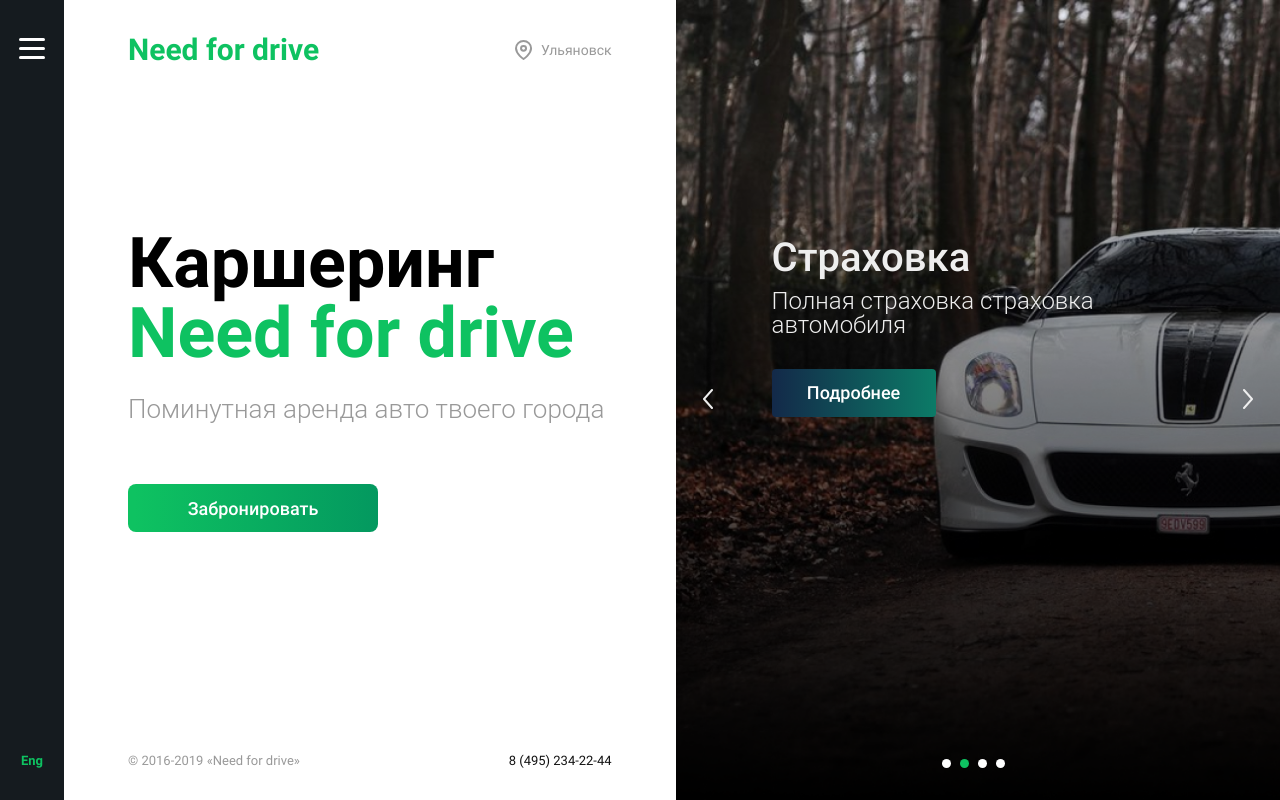
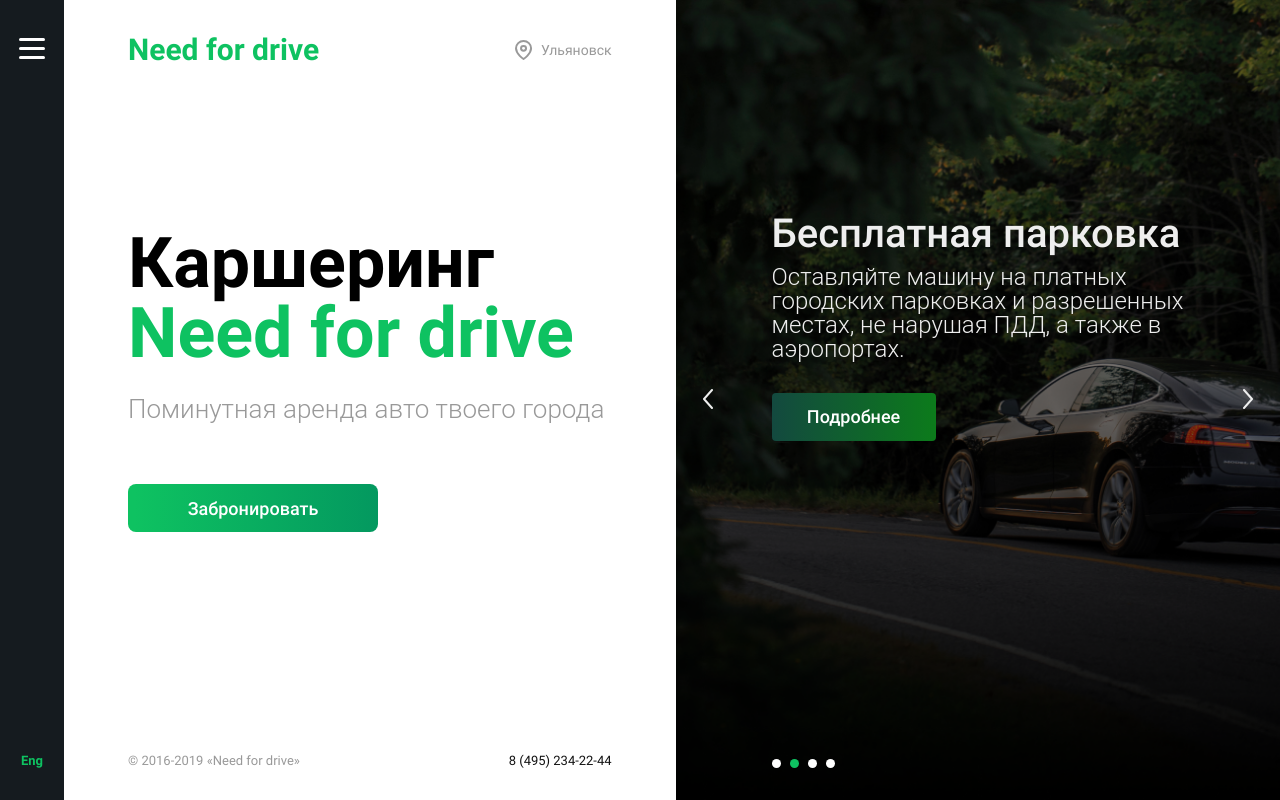
Before and after one commit to PolyantsevYury/need-for-drive, a React (Create React App) app: page / in a window 1280 px wide. Built offline with nearby package versions, Linux system fonts and the light colour scheme; a web font is replaced by a local one.

Commit message:
fix slides content position

```diff
--- a/src/components/Slider.js
+++ b/src/components/Slider.js
@@ -37,7 +37,7 @@ export const Slider = () => {
     },
   ]
 
-  const {image, title, info, buttonStyle} = slides[1];
+  const {image, title, info, buttonStyle} = slides[0];
 
   return (
       <section className='slider' style={{backgroundImage: `url(${image})`}}>
--- a/src/styles/mainPage/Slider.css
+++ b/src/styles/mainPage/Slider.css
@@ -20,9 +20,9 @@
   align-self: center;
   padding: 32px;
   display: flex;
+  width: 100%;
   flex-direction: column;
   justify-content: space-between;
-  align-items: center;
   margin-bottom: 150px;
 }
 .slider__item button {
--- a/src/styles/mainPage/Slider.scss
+++ b/src/styles/mainPage/Slider.scss
@@ -21,9 +21,9 @@
     align-self: center;
     padding: 32px;
     display: flex;
+    width: 100%;
     flex-direction: column;
     justify-content: space-between;
-    align-items: center;
     margin-bottom: 150px;
   }
   &__item{
```
